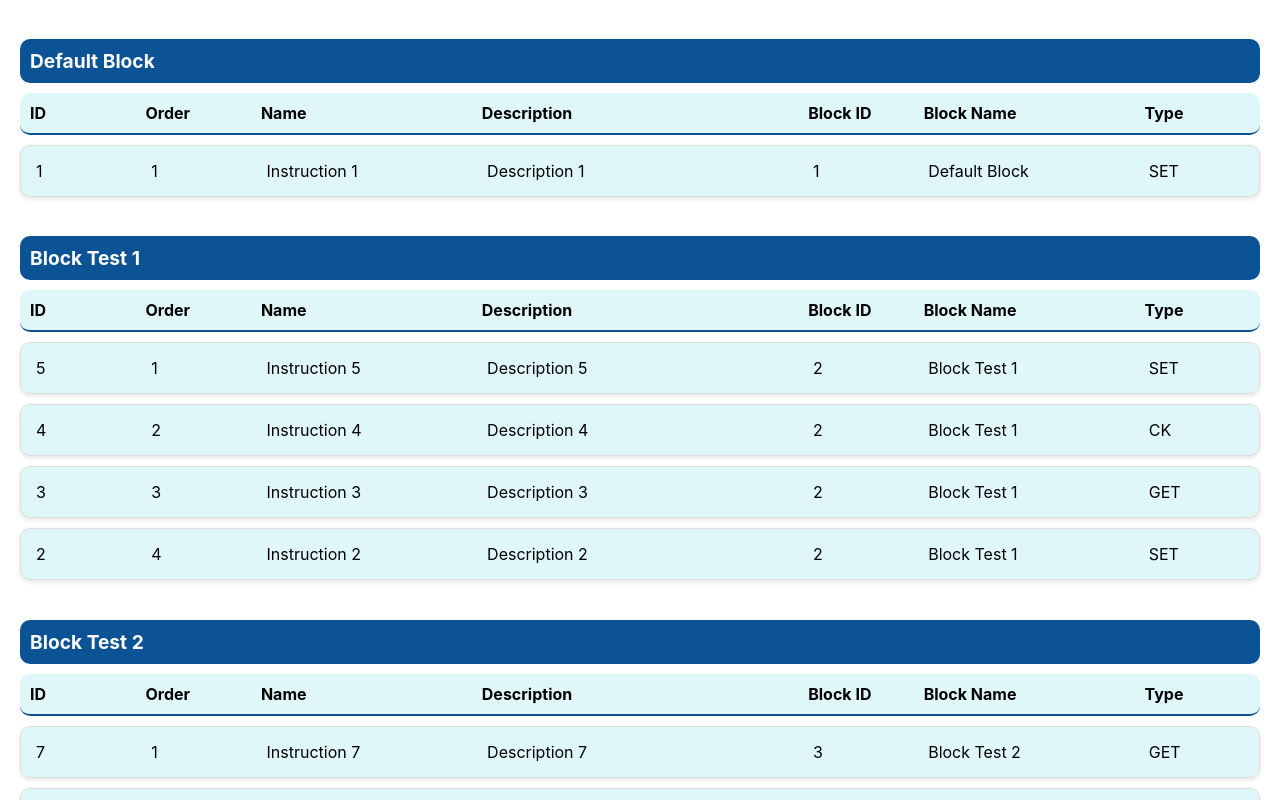
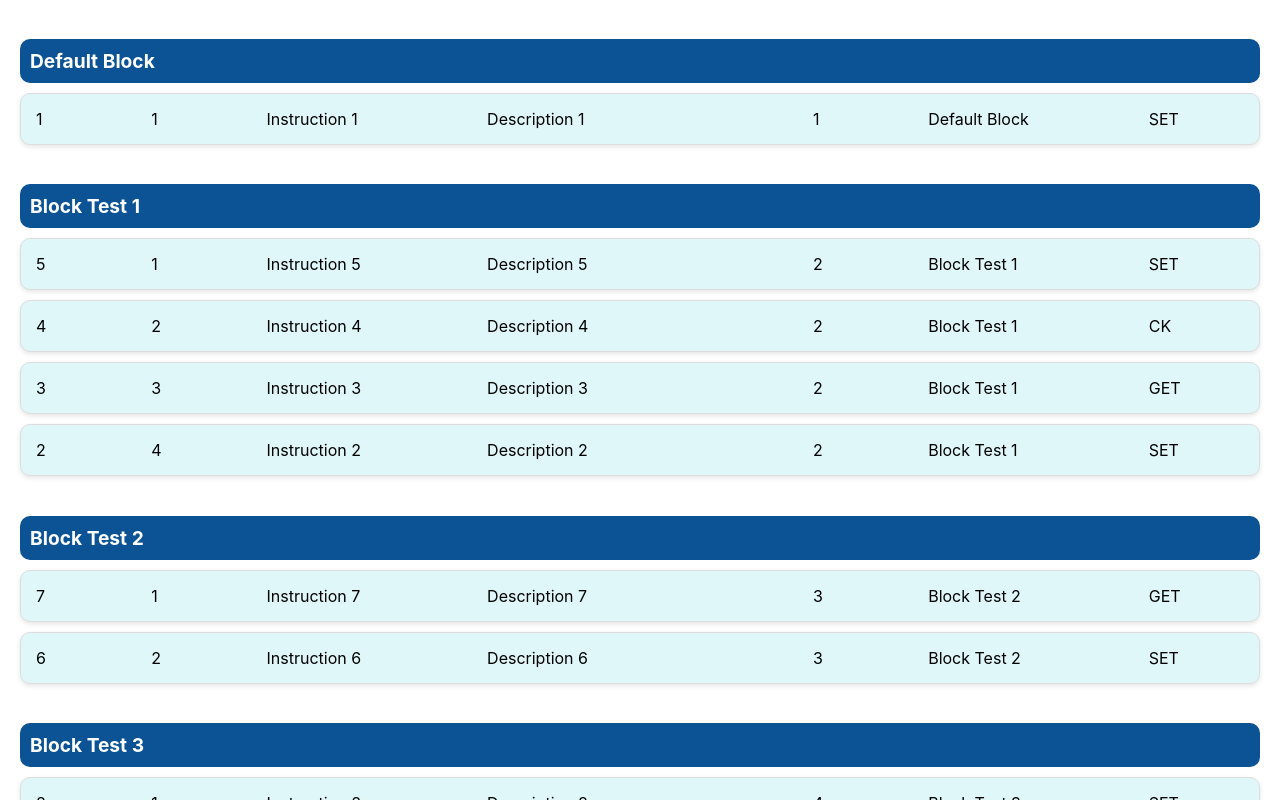
Before and after one commit to OsvaldoMartini/ar-react-ts-grid, a React (Create React App) app: page / in a window 1280 px wide. Shown: the top 800 px of the page. Built offline with nearby package versions, Linux system fonts and the light colour scheme.

Commit message:
Update GridItem.tsx

```diff
--- a/src/components/GridItem.tsx
+++ b/src/components/GridItem.tsx
@@ -34,15 +34,6 @@ const GridItem: React.FC<GridItemProps> = ({ data }) => {
         <div key={blockId} className="block">
           <h3 className="block-title">{blockData.blockName}</h3>
           <div className="instructions-list">
-            <div className="header-row">
-              <span>ID</span>
-              <span>Order</span>
-              <span>Name</span>
-              <span>Description</span>
-              <span>Block ID</span>
-              <span>Block Name</span>
-              <span>Type</span>
-            </div>
             {blockData.instructions.map((instruction) => (
               <div key={instruction.id} className="instruction-item">
                 <span>{instruction.id}</span>
```
